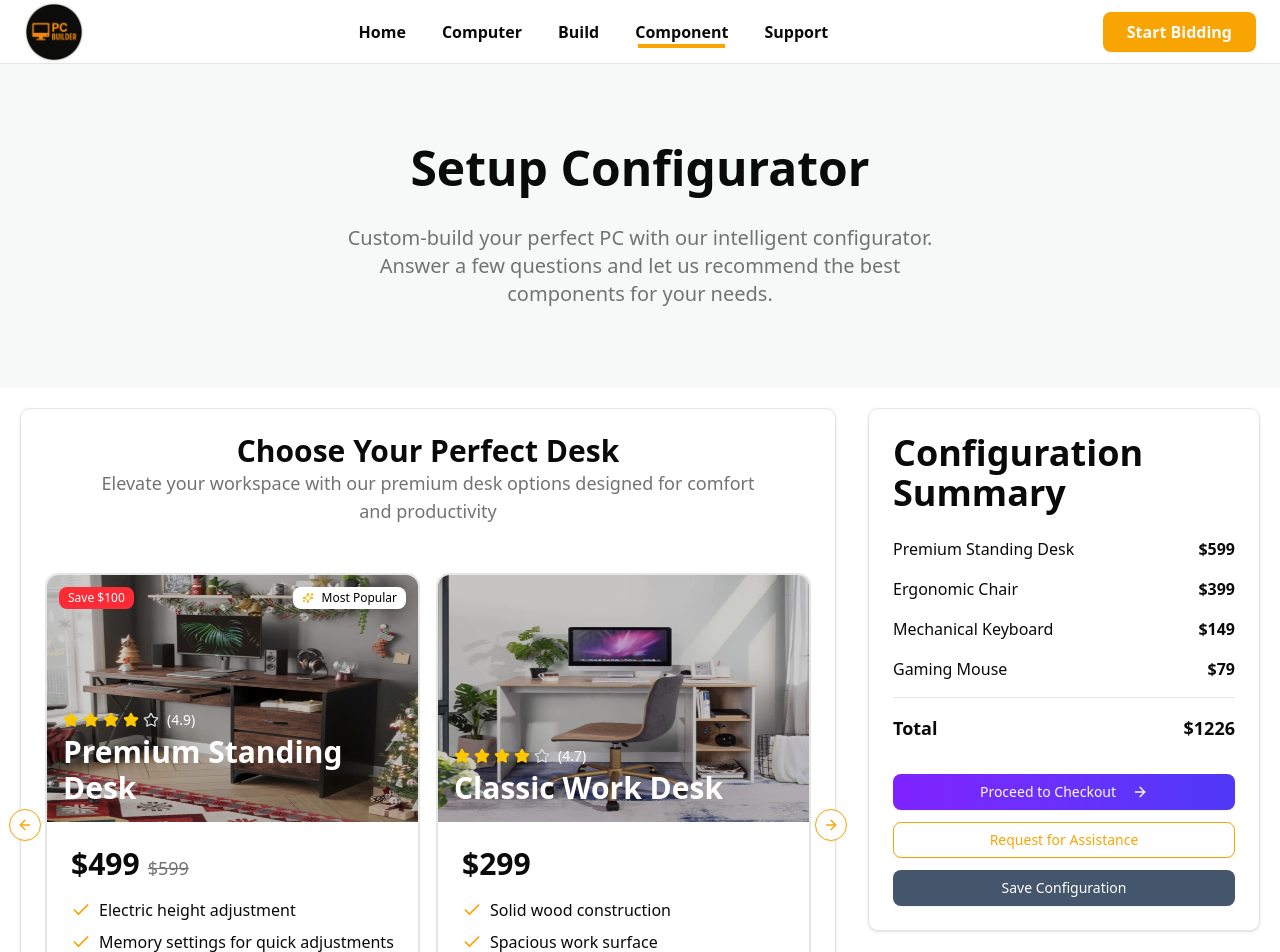
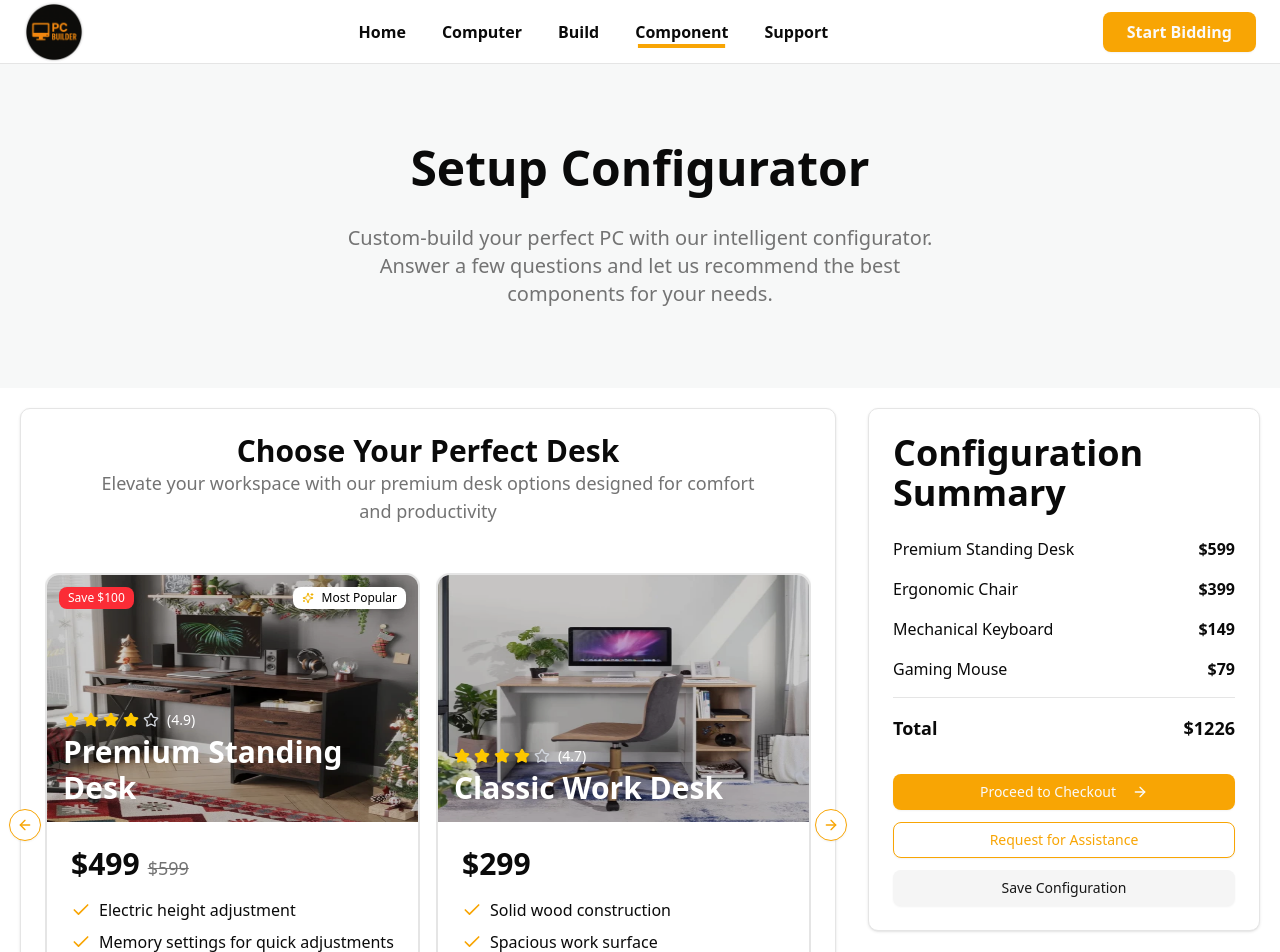
Before and after one commit to alphasspase/custom-pc-builder, a Next.js app: page /component in a window 1280 px wide. Shown: the top 952 px of the page. Built offline with nearby package versions, Linux system fonts and the light colour scheme.

Commit message:
spacing issue ressoilve

```diff
--- a/src/app/component/_components/WorkspaceConfigurator.tsx
+++ b/src/app/component/_components/WorkspaceConfigurator.tsx
@@ -84,17 +84,14 @@ export default function WorkspaceConfigurator() {
         </div>
 
         <div className="mt-8 space-y-3">
-          <Button className="w-full bg-gradient-to-r from-violet-600 to-indigo-600 hover:from-violet-700 hover:to-indigo-700 group">
+          <Button className="w-full group">
             Proceed to Checkout
             <ArrowRight className="ml-2 h-4 w-4 transition-transform group-hover:translate-x-1" />
           </Button>
           <Button variant="outline" className="w-full">
             Request for Assistance
           </Button>
-          <Button
-            variant="secondary"
-            className="w-full bg-slate-600 text-white hover:bg-slate-700"
-          >
+          <Button variant="secondary" className="w-full">
             Save Configuration
           </Button>
         </div>
--- a/src/app/component/page.tsx
+++ b/src/app/component/page.tsx
@@ -16,7 +16,7 @@ const componentPage = () => {
       />
       <div className=" grid grid-cols-1 md:grid-cols-3 gap-5 lg:gap-8 p-5">
         {/* sub grid */}
-        <div className="col-span-2 ">
+        <div className="col-span-2 space-y-5">
           <ProductCarousel
             title="Choose Your Perfect Desk"
             description="Elevate your workspace with our premium desk options designed for
```
